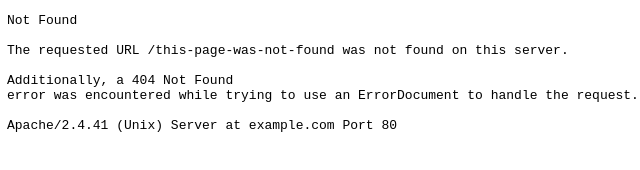
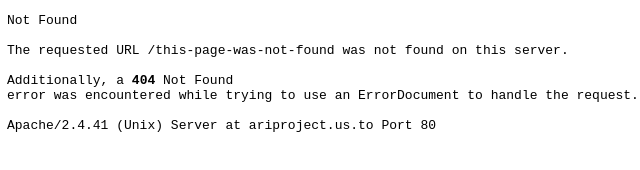
Before and after one commit to ariprojectid/ariprojectid.github.io, a plain HTML site: page 404.html in a window 1280 px wide. Shown: the full height of the page, 1-641 px from the left. Drawn offline with Linux system fonts and the light colour scheme.

Commit message:
Update 404.html

```diff
--- a/404.html
+++ b/404.html
@@ -3,6 +3,7 @@
 <head>
   <meta charset="utf-8">
   <title>404 Not Found</title>
+  <link rel="icon" href="favicon.ico" type="image/x-icon" />
 </head>
 <body>
 <pre>
@@ -10,10 +11,10 @@ Not Found
 
 The requested URL /this-page-was-not-found was not found on this server.
 
-Additionally, a 404 Not Found
+Additionally, a <b>404</b> Not Found
 error was encountered while trying to use an ErrorDocument to handle the request.
 
-Apache/2.4.41 (Unix) Server at example.com Port 80
+Apache/2.4.41 (Unix) Server at ariproject.us.to Port 80
 </pre>
 </body>
 </html>
```
